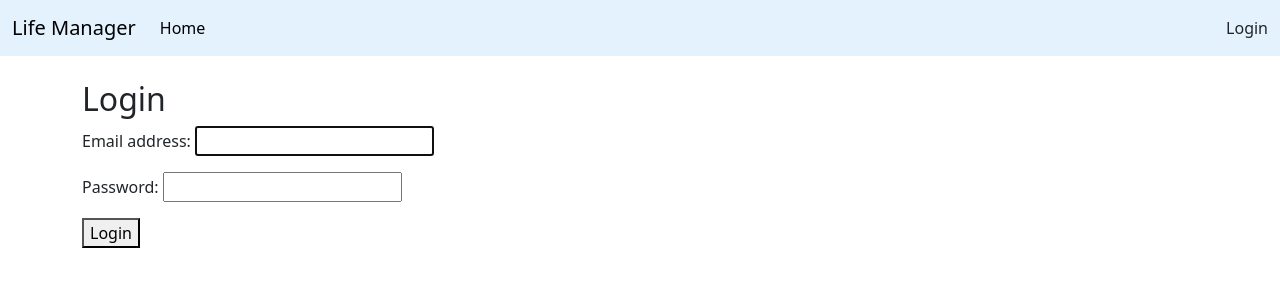
After one commit to codesandeepcode/personal-app, a Django app: page /accounts/login/ in a window 1280 px wide. The commit adds this page. Shown: the top 300 px of the page. Run offline with Django 5.2, Linux system fonts and the light colour scheme; parts of the project's set-up code (start-up, migrations or seed data) failed here and were passed over.

Commit message:
added custom login page

```diff
--- a/apps/accounts/forms.py
+++ b/apps/accounts/forms.py
@@ -1,5 +1,6 @@
 from django import forms
 from django.contrib.auth.forms import UserCreationForm, UserChangeForm, AuthenticationForm
+from django.contrib.auth import authenticate
 from .models import CustomUser
 
 
@@ -14,18 +15,22 @@ class CustomUserChangeForm(UserChangeForm):
         fields = ('email', 'name')
 
 class CustomAuthenticationForm(AuthenticationForm):
-    username = forms.EmailField(label='Email', max_length=254, widget=forms.EmailInput(attrs={'autofocus': True}))
-
     class Meta:
         model = CustomUser
         fields = ('email', 'password')
 
     def clean(self):
-        cleaned_data = super().clean()
-        email = cleaned_data.get('username')
-        password = cleaned_data.get('password')
-
-        if not CustomUser.objects.filter(email=email).exists():
-            raise forms.ValidationError("User with this email does not exist.")
-
-        return cleaned_data
+        super(CustomAuthenticationForm, self).clean()
+        email = self.cleaned_data.get('email')
+        if email:
+            password = self.cleaned_data.get('password')
+            self.user_cache = authenticate(
+                self.request,
+                username=email,
+                password=password,
+            )
+            if self.user_cache is None:
+                raise forms.ValidationError(
+                    "Invalid email or password."
+                )
+        return self.cleaned_data
--- /dev/null
+++ b/apps/accounts/templates/accounts/login.html
@@ -0,0 +1,10 @@
+{% extends 'base.html' %}
+
+{% block content %}
+  <h2>Login</h2>
+  <form method="post">
+    {% csrf_token %}
+    {{ form.as_p }}
+    <button type="submit">Login</button>
+  </form>
+{% endblock %}
--- a/apps/accounts/urls.py
+++ b/apps/accounts/urls.py
@@ -1,6 +1,7 @@
 from django.urls import path
-from .views import RegisterView
+from .views import RegisterView, CustomLoginView
 
 urlpatterns = [
+    path("login/", CustomLoginView.as_view(), name="login"),
     path('api/register/', RegisterView.as_view(), name="sign_up"),
 ]
--- a/apps/accounts/views.py
+++ b/apps/accounts/views.py
@@ -1,7 +1,13 @@
+from django.contrib.auth.views import LoginView
 from rest_framework.views import APIView
 from .serializers import UserSerializer
+from .forms import CustomAuthenticationForm
 from rest_framework.response import Response
 
+
+class CustomLoginView(LoginView):
+    authentication_form = CustomAuthenticationForm
+    template_name = "accounts/login.html"
 
 class RegisterView(APIView):
     def post(self, request):
--- a/templates/base.html
+++ b/templates/base.html
@@ -20,7 +20,7 @@
                     </li>
                 </ul>
                 <span class="nav-item">
-                    <a class="nav-link" aria-current="page" href="#">Login</a>
+                    <a class="nav-link" aria-current="page" href="{% url 'login' %}">Login</a>
                 </span>
             </div>
         </div>
```
